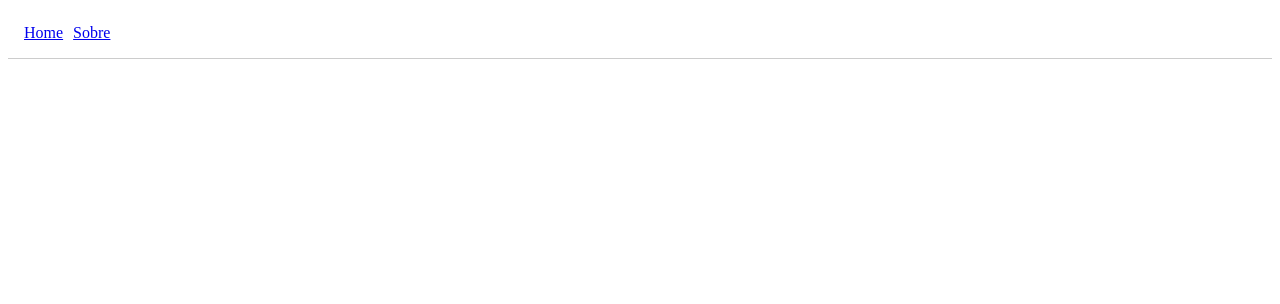
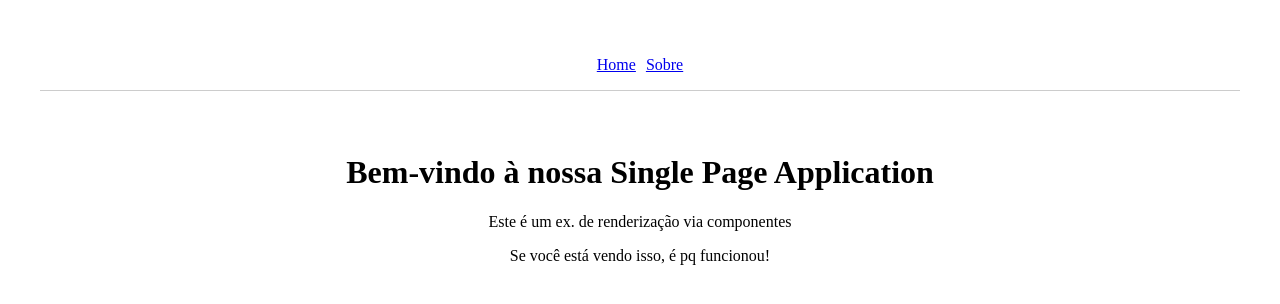
Before and after one commit to Dominatoxz/Desenvolvimento-web, a React (Vite) app in the folder minha-spa/: page / in a window 1280 px wide. Shown: the top 304 px of the page. Built offline with nearby package versions, Linux system fonts and the light colour scheme.

Commit message:
12/02/2026

```diff
--- a/minha-spa/src/App.jsx
+++ b/minha-spa/src/App.jsx
@@ -10,6 +10,12 @@
   return (
     <BrowserRouter>
       <Navbar/>
+      <main style={{padding: '2px'}}>
+        <Routes>
+          <Route path='/' element={<Home/>}></Route>
+          <Route path='/sobre' element={<Sobre/>}></Route>
+        </Routes>
+      </main>
     </BrowserRouter>
   );
 }
--- a/minha-spa/src/styles/Home.module.css
+++ b/minha-spa/src/styles/Home.module.css
@@ -0,0 +1,28 @@
+.container{
+    max-width: 1000px;
+    margin: 0 auto;
+    padding: 40px 20px;
+    text-align: center;
+}
+
+.hero{
+    margin-bottom: 50px;
+}
+
+.title{
+    font-size: 3 rem;
+    color: #213547;
+    margin-bottom: 10px;
+}
+
+.subtitle{
+    font-size: 1.5rem;
+    color: #646cff;
+}
+
+.features{
+    display: grid;
+    grid-template-columns: repeat(auto-fit, minmax(250px, 1fr));
+    gap: 20px;
+    margin-top: 40px;
+}
--- a/minha-spa/src/styles/global.css
+++ b/minha-spa/src/styles/global.css
@@ -0,0 +1,42 @@
+#root {
+  max-width: 1280px;
+  margin: 0 auto;
+  padding: 2rem;
+  text-align: center;
+}
+
+.logo {
+  height: 6em;
+  padding: 1.5em;
+  will-change: filter;
+  transition: filter 300ms;
+}
+.logo:hover {
+  filter: drop-shadow(0 0 2em #646cffaa);
+}
+.logo.react:hover {
+  filter: drop-shadow(0 0 2em #61dafbaa);
+}
+
+@keyframes logo-spin {
+  from {
+    transform: rotate(0deg);
+  }
+  to {
+    transform: rotate(360deg);
+  }
+}
+
+@media (prefers-reduced-motion: no-preference) {
+  a:nth-of-type(2) .logo {
+    animation: logo-spin infinite 20s linear;
+  }
+}
+
+.card {
+  padding: 2em;
+}
+
+.read-the-docs {
+  color: #888;
+}
```
